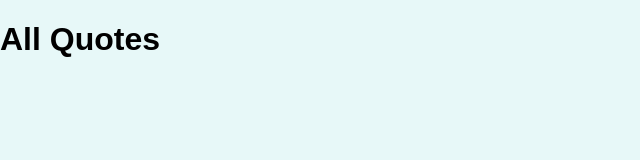
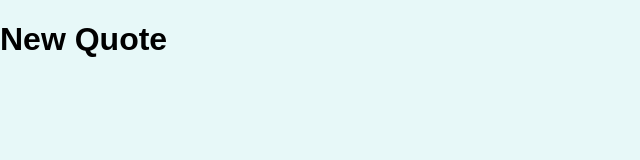
Before and after one commit to igiboi/router-qouteMachine, a JavaScript app: page /quotes/1 in a window 1280 px wide. Shown: the top 160 px of the page, without its empty margins (0-640 px from the left). Built offline with nearby package versions, Linux system fonts and the light colour scheme.

Commit message:
added redirect to all quotes page when visiting

```diff
--- a/src/App.js
+++ b/src/App.js
@@ -1,4 +1,4 @@
-import { Route, Switch } from "react-router-dom";
+import { Route, Switch, Redirect } from "react-router-dom";
 
 import AllQuotes from "./pages/AllQuotes";
 import NewQuote from "./pages/NewQuote";
@@ -8,7 +8,11 @@ function App() {
   return (
     <div>
       <Switch>
-        <Route path="/quotes">
+        <Route path="/" exact>
+          <Redirect to="quotes" />
+        </Route>
+        {/* we put exact so when visiting quotes/quiteId it doesnt redirect you to /quotes */}
+        <Route path="/quotes" exact>
           <AllQuotes />
         </Route>
         <Route path="/quotes/:quoteId">
```
Also changed, not shown: 1 other file (tests, documents, lock files or other folders).
